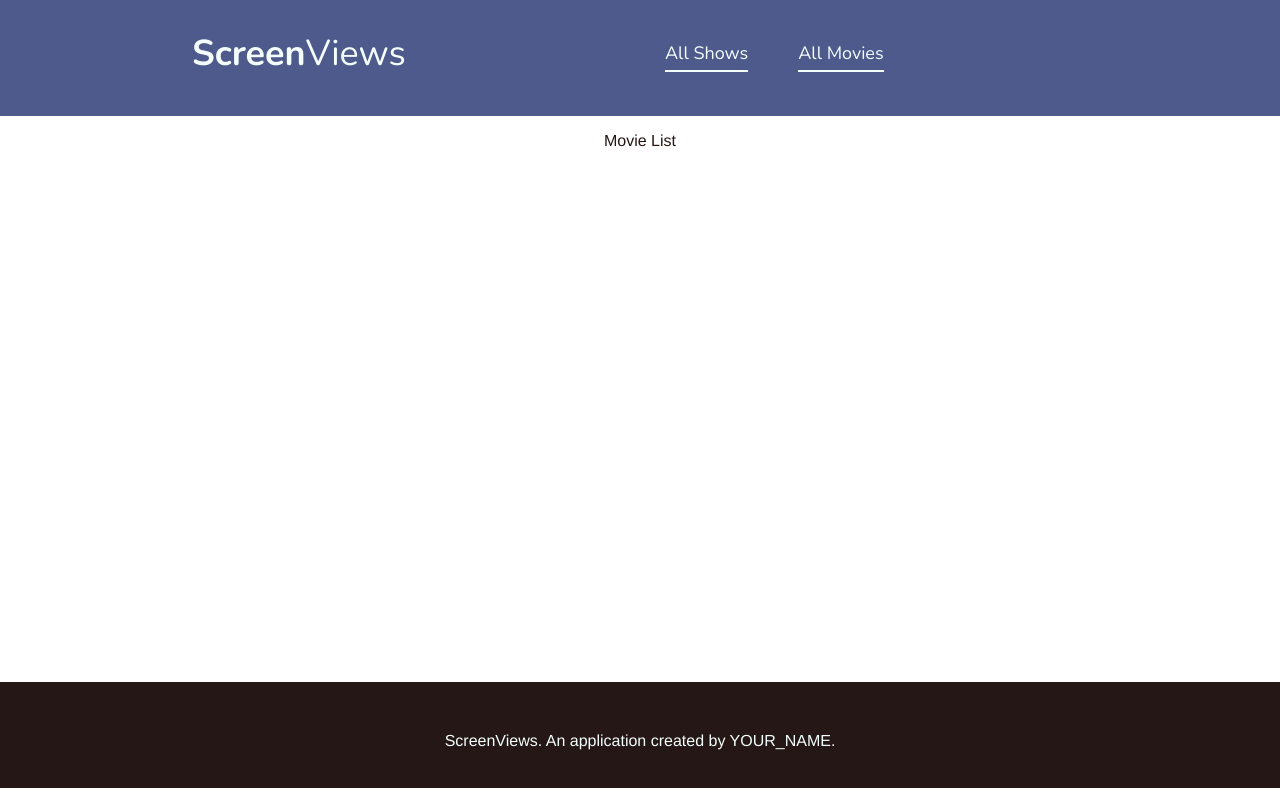
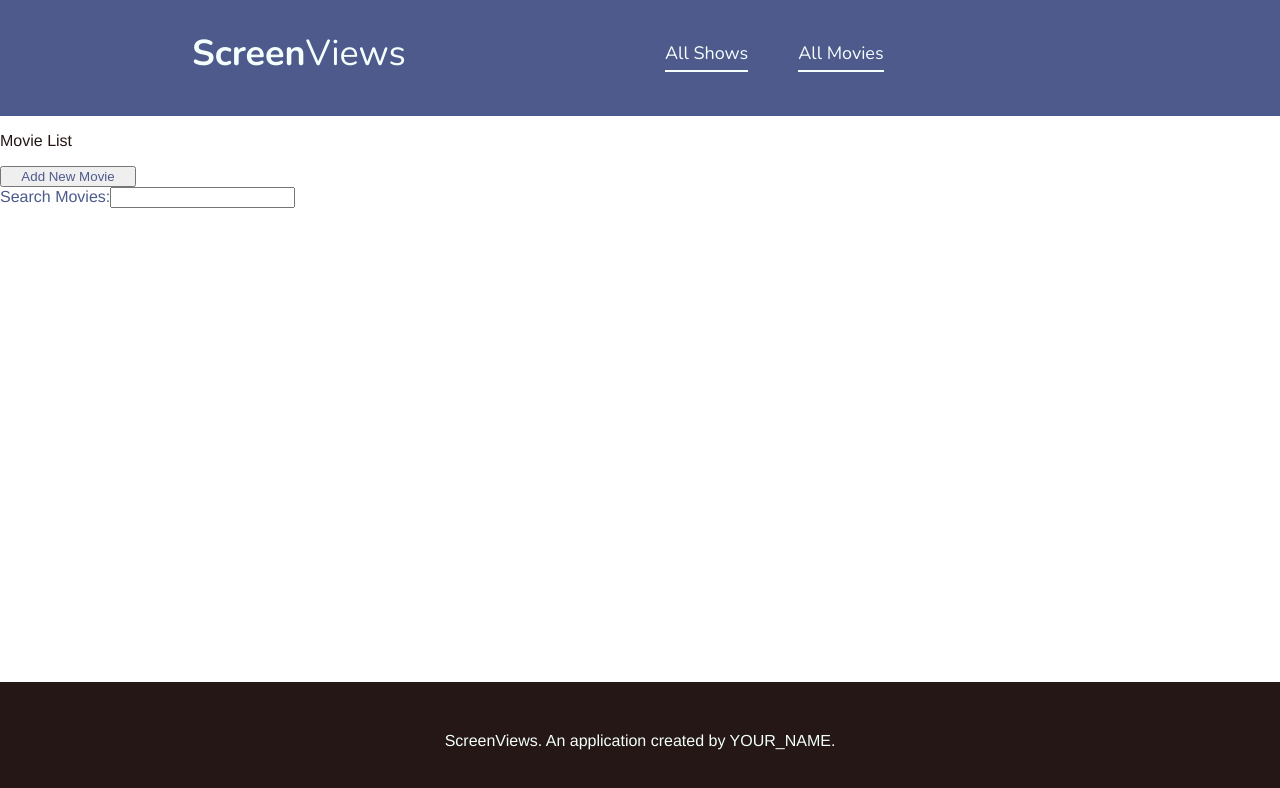
Before and after one commit to joinpursuit/8-0-react-crud-lab, a React (Create React App) app: page /movies in a window 1280 px wide. Shown: the top 788 px of the page. Built offline with nearby package versions, Linux system fonts and the light colour scheme.

Commit message:
"update"

```diff
--- a/src/components/movies/MoviesIndex.js
+++ b/src/components/movies/MoviesIndex.js
@@ -1,3 +1,42 @@
+import { useState, useEffect } from "react"
+import { Link } from "react-router-dom"
+import MoviesListing from "react"
+
+import { getAllMovies } from "../../api/fetch"
+
 export default function MoviesIndex() {
-  return <p>Movie List</p>;
+  const [movies, setMovies] = useState([])
+  const [searchMovies, setSearchMovies] = useState([])
+
+  function handleTextChange(e) {
+    const movieTitle = e.target.value
+
+    setMovies()
+    setSearchMovies(movieTitle)
+  }
+  return (
+    <div>
+      <section className="movies-index-wrapper">
+        <p>Movie List</p>
+        <button>
+          <Link to="/movies/new">Add New Movie</Link>
+        </button>
+        <br></br>
+        <label htmlFor="SearchMovies">
+          Search Movies:
+          <input
+            type="text"
+            value={searchMovies}
+            id="searchMovies"
+            onChange={handleTextChange}
+          />
+        </label>
+        <section className="movies-index">
+          {movies.map((movie) => {
+            return <MoviesListing movie={movie} key={movie.id} />
+          })}
+        </section>
+      </section>
+    </div>
+  )
 }
```
Also changed, not shown: src/components/movies/MoviesIndex.css (added, +41 -0 lines).
